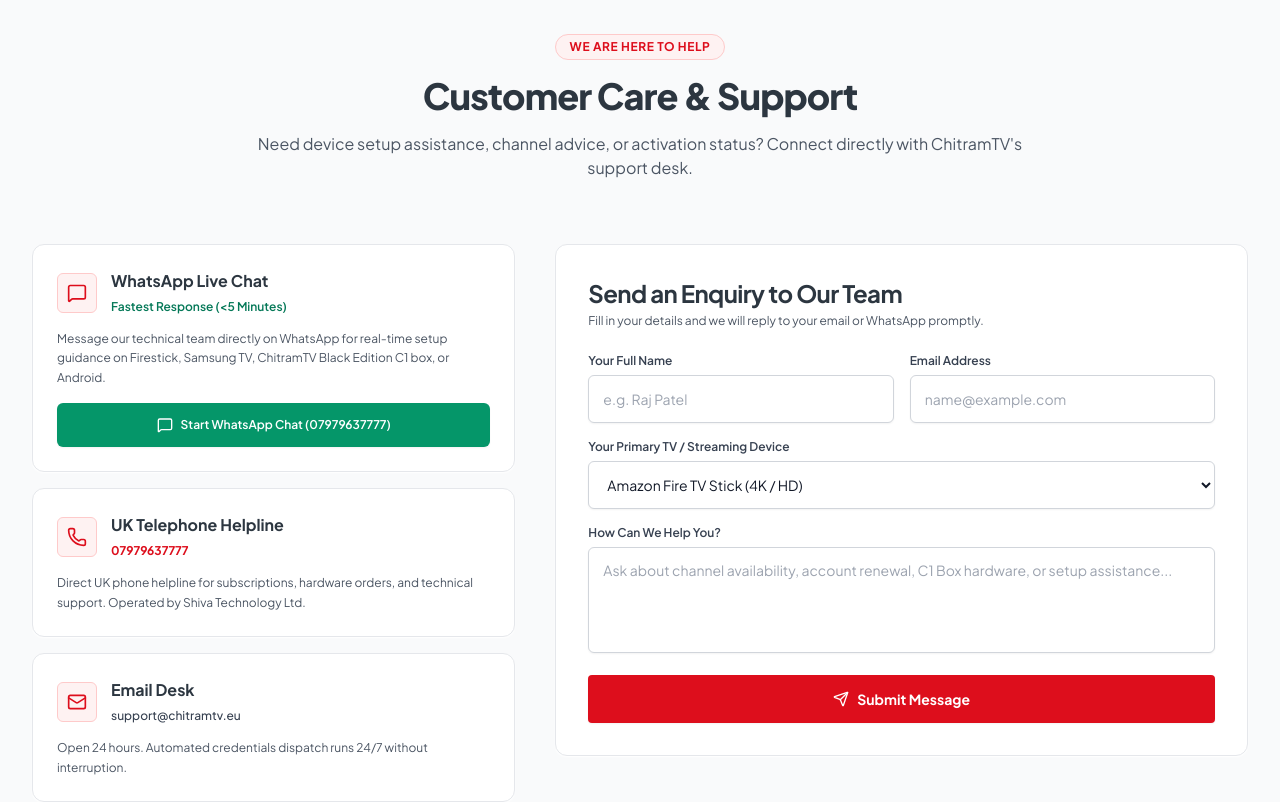
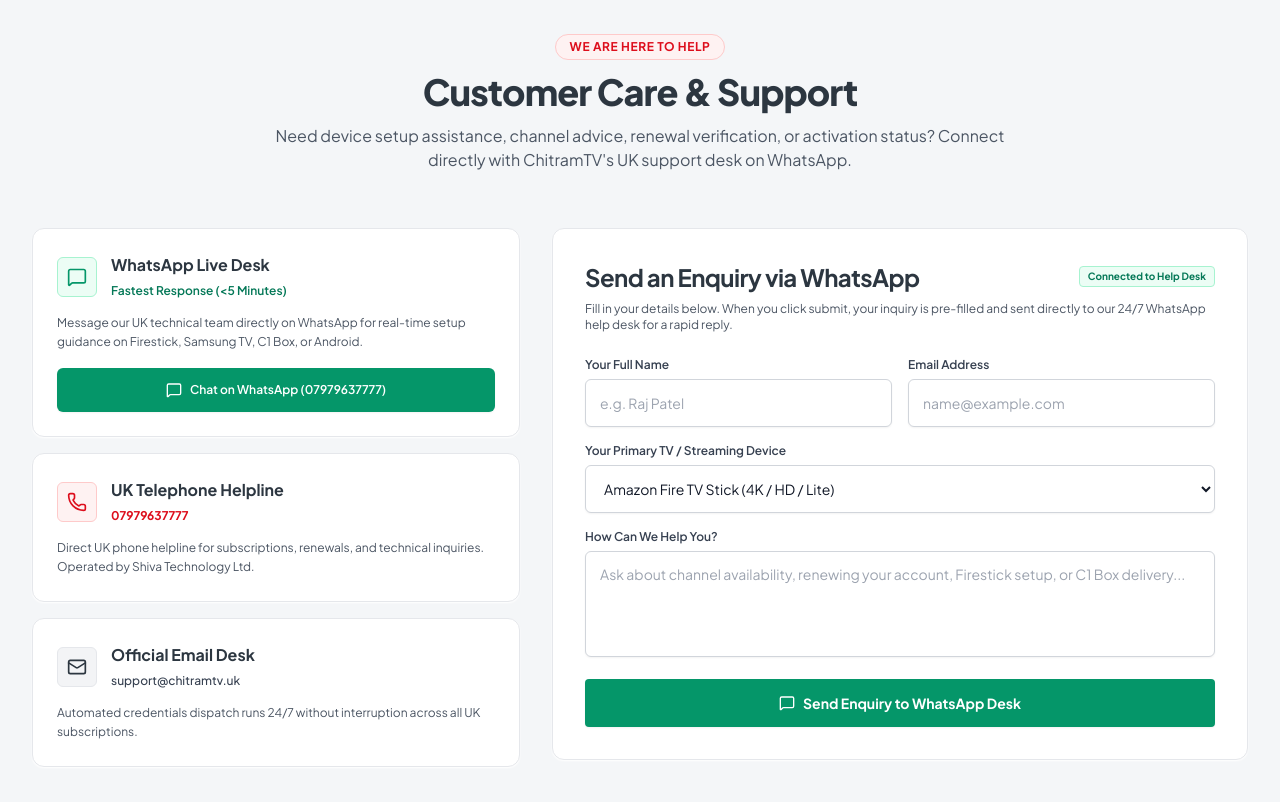
Before and after one commit to echelonsystemsgd-deep/uk-streaming-client, a Next.js app: page / in a window 1280 px wide. Shown: the part 8040-8842 px from the top of the page. Built offline with nearby package versions, Linux system fonts and the light colour scheme; no server answers.

Commit message:
feat(contact): link all contact forms and CTAs directly to WhatsApp help desk with prefilled details

```diff
--- a/src/app/contact/page.tsx
+++ b/src/app/contact/page.tsx
@@ -21,10 +21,24 @@
     message: "",
   });
   const [isSubmitted, setIsSubmitted] = useState(false);
+  const [whatsAppRedirectUrl, setWhatsAppRedirectUrl] = useState("");
 
   const handleSubmit = (e: React.FormEvent) => {
     e.preventDefault();
+    const messageBody = `*New ChitramTV UK Support Enquiry*\n\n` +
+      `*Name:* ${formData.name}\n` +
+      `*Email:* ${formData.email}\n` +
+      `*Phone:* ${formData.phone || "Not provided"}\n` +
+      `*Device:* ${formData.device}\n` +
+      `*Message:* ${formData.message}`;
+
+    const url = `https://wa.me/447979637777?text=${encodeURIComponent(messageBody)}`;
+    setWhatsAppRedirectUrl(url);
     setIsSubmitted(true);
+
+    if (typeof window !== "undefined") {
+      window.open(url, "_blank");
+    }
   };
 
   const jsonLdData = {
@@ -189,26 +203,36 @@
               <div className="p-6 rounded-xl border border-emerald-200 bg-emerald-50 text-center space-y-4">
                 <CheckCircle2 className="h-10 w-10 text-emerald-600 mx-auto" />
                 <div>
-                  <h3 className="text-lg font-bold text-[#2c3640]">Thank You, {formData.name || "Customer"}!</h3>
-                  <p className="text-xs sm:text-sm text-gray-600 mt-1">
-                    Your inquiry has been received by our desk. Our UK support team will respond shortly.
+                  <h3 className="text-lg font-bold text-[#2c3640]">Enquiry Ready for WhatsApp!</h3>
+                  <p className="text-xs sm:text-sm text-gray-600 mt-1 max-w-md mx-auto">
+                    Your details for <strong className="text-gray-900">{formData.name}</strong> have been formatted. If WhatsApp did not open automatically, tap below:
                   </p>
                 </div>
                 <div className="flex flex-col sm:flex-row gap-2 justify-center pt-2">
                   <a
-                    href={`https://wa.me/447979637777?text=${encodeURIComponent(`Hi ChitramTV Support, my name is ${formData.name}. ${formData.message}`)}`}
+                    href={whatsAppRedirectUrl}
                     target="_blank"
                     rel="noopener noreferrer"
-                    className="inline-flex items-center justify-center gap-2 bg-emerald-600 hover:bg-emerald-700 text-white font-bold text-xs h-11 px-5 rounded-lg transition-colors shadow-sm min-h-[44px]"
+                    className="inline-flex items-center justify-center gap-2 bg-emerald-600 hover:bg-emerald-700 text-white font-bold text-xs h-12 px-6 rounded-lg transition-colors shadow-sm min-h-[48px]"
                   >
                     <MessageSquare className="h-4 w-4" />
-                    <span>Send via WhatsApp for Faster Reply (&lt;5 min)</span>
+                    <span>Open WhatsApp Help Desk (07979637777)</span>
                   </a>
                   <Button
                     variant="outline"
                     size="sm"
-                    onClick={() => setIsSubmitted(false)}
-                    className="text-xs bg-white border-gray-300 text-gray-800 hover:bg-gray-50 h-11 min-h-[44px]"
+                    onClick={() => {
+                      setIsSubmitted(false);
+                      setFormData({
+                        name: "",
+                        email: "",
+                        phone: "",
+                        device: "ChitramTV Black Edition C1 Box",
+                        subject: "New Subscription Inquiry",
+                        message: "",
+                      });
+                    }}
+                    className="text-xs bg-white border-gray-300 text-gray-800 hover:bg-gray-50 h-12 min-h-[48px]"
                   >
                     Send another inquiry
                   </Button>
@@ -287,10 +311,10 @@
                   type="submit"
                   variant="default"
                   size="lg"
-                  className="w-full font-bold h-12 flex items-center justify-center gap-2 bg-[#dd0e1c] hover:bg-[#b00b16] text-white shadow-sm"
+                  className="w-full font-bold h-12 flex items-center justify-center gap-2 bg-emerald-600 hover:bg-emerald-700 text-white shadow-sm min-h-[48px]"
                 >
-                  <Send className="h-4 w-4" />
-                  <span>Submit Message to Desk</span>
+                  <MessageSquare className="h-4 w-4" />
+                  <span>Send Enquiry to WhatsApp Help Desk</span>
                 </Button>
               </form>
             )}
--- a/src/components/sections/ContactSection.tsx
+++ b/src/components/sections/ContactSection.tsx
@@ -2,51 +2,65 @@
 
 import React, { useState } from "react";
 import Link from "next/link";
-import { Phone, MessageSquare, Mail, Clock, Send, CheckCircle2, ChevronRight } from "lucide-react";
+import { Phone, MessageSquare, Mail, Clock, Send, CheckCircle2, ChevronRight, ExternalLink } from "lucide-react";
 import { Card, CardTitle } from "@/components/ui/card";
 import { Button } from "@/components/ui/button";
 
 export function ContactSection() {
   const [submitted, setSubmitted] = useState(false);
-  const [form, setForm] = useState({ name: "", email: "", device: "Firestick", message: "" });
+  const [form, setForm] = useState({ name: "", email: "", device: "Amazon Fire TV Stick", message: "" });
+  const [whatsAppRedirectUrl, setWhatsAppRedirectUrl] = useState("");
 
   const handleSubmit = (e: React.FormEvent) => {
     e.preventDefault();
     if (form.email && form.name) {
+      const messageBody = `*New ChitramTV UK Enquiry*\n\n` +
+        `*Name:* ${form.name}\n` +
+        `*Email:* ${form.email}\n` +
+        `*Device:* ${form.device}\n` +
+        `*Message:* ${form.message}`;
+
+      const url = `https://wa.me/447979637777?text=${encodeURIComponent(messageBody)}`;
+      setWhatsAppRedirectUrl(url);
       setSubmitted(true);
+
+      // Attempt immediate redirection to WhatsApp
+      if (typeof window !== "undefined") {
+        window.open(url, "_blank");
+      }
     }
   };
 
   return (
-    <section id="contact" className="py-16 sm:py-20 bg-background-elevated/40 border-b border-border/60">
+    <section id="contact" className="py-14 sm:py-20 bg-[#f4f6f8] border-b border-gray-200">
       <div className="container mx-auto max-w-7xl px-4 sm:px-6 lg:px-8">
 
         {/* Section Header */}
-        <div className="text-center max-w-3xl mx-auto mb-12 sm:mb-16 space-y-3 sm:space-y-4">
+        <div className="text-center max-w-3xl mx-auto mb-10 sm:mb-14 space-y-3">
           <div className="inline-flex items-center gap-2 rounded-full border border-red-200 bg-red-50 px-3.5 py-1 text-xs font-bold uppercase tracking-wider text-[#dd0e1c]">
             WE ARE HERE TO HELP
           </div>
           <h2 className="text-2xl sm:text-4xl font-extrabold text-[#2c3640] tracking-tight">
             Customer Care &amp; Support
           </h2>
-          <p className="text-sm sm:text-base text-gray-600 leading-relaxed">
-            Need device setup assistance, channel advice, or activation status? Connect directly with ChitramTV&apos;s support desk.
+          <p className="text-xs sm:text-base text-gray-600 leading-relaxed">
+            Need device setup assistance, channel advice, renewal verification, or activation status? Connect directly with ChitramTV&apos;s UK support desk on WhatsApp.
           </p>
         </div>
 
-        <div className="grid grid-cols-1 lg:grid-cols-12 gap-8 lg:gap-10 items-start">
+        <div className="grid grid-cols-1 lg:grid-cols-12 gap-6 lg:gap-8 items-start">
 
           {/* Contact Methods Cards */}
           <div className="lg:col-span-5 space-y-4">
 
-            <Card className="p-6 bg-white border-gray-200 shadow-sm rounded-xl">
+            <Card className="p-5 sm:p-6 bg-white border-gray-200 shadow-sm rounded-xl">
               <div className="flex items-center gap-3.5 mb-3">
-                <div className="h-10 w-10 rounded-lg bg-red-50 border border-red-200 flex items-center justify-center text-[#dd0e1c] shrink-0">
+                <div className="h-10 w-10 rounded-lg bg-emerald-50 border border-emerald-200 flex items-center justify-center text-emerald-600 shrink-0">
                   <MessageSquare className="h-5 w-5" />
                 </div>
                 <div>
                   <h4 className="text-base font-bold text-[#2c3640]">
-                    WhatsApp Live Chat
+                    WhatsApp Live Desk
                   </h4>
                   <span className="text-xs text-emerald-700 font-semibold">
                     Fastest Response (&lt;5 Minutes)
@@ -54,20 +68,20 @@
                 </div>
               </div>
               <p className="text-xs text-gray-600 mb-4 leading-relaxed">
-                Message our technical team directly on WhatsApp for real-time setup guidance on Firestick, Samsung TV, ChitramTV Black Edition C1 box, or Android.
+                Message our UK technical team directly on WhatsApp for real-time setup guidance on Firestick, Samsung TV, C1 Box, or Android.
               </p>
               <a
-                href="https://wa.me/447979637777"
+                href="https://wa.me/447979637777?text=Hi%20ChitramTV%20Support%2C%20I%20have%20an%20enquiry%20regarding%20your%20service."
                 target="_blank"
                 rel="noopener noreferrer"
-                className="inline-flex items-center justify-center gap-2 rounded-lg bg-emerald-600 hover:bg-emerald-700 text-white font-semibold text-xs px-4 py-3 h-11 w-full transition-colors shadow-sm"
+                className="inline-flex items-center justify-center gap-2 rounded-lg bg-emerald-600 hover:bg-emerald-700 text-white font-semibold text-xs px-4 py-3 h-11 w-full transition-colors shadow-sm min-h-[44px]"
               >
                 <MessageSquare className="h-4 w-4" />
-                <span>Start WhatsApp Chat (07979637777)</span>
+                <span>Chat on WhatsApp (07979637777)</span>
               </a>
             </Card>
 
-            <Card className="p-6 bg-white border-gray-200 shadow-sm rounded-xl">
+            <Card className="p-5 sm:p-6 bg-white border-gray-200 shadow-sm rounded-xl">
               <div className="flex items-center gap-3.5 mb-3">
                 <div className="h-10 w-10 rounded-lg bg-red-50 border border-red-200 flex items-center justify-center text-[#dd0e1c] shrink-0">
                   <Phone className="h-5 w-5" />
@@ -82,39 +96,44 @@
                 </div>
               </div>
               <p className="text-xs text-gray-600 leading-relaxed">
-                Direct UK phone helpline for subscriptions, hardware orders, and technical support. Operated by Shiva Technology Ltd.
+                Direct UK phone helpline for subscriptions, renewals, and technical inquiries. Operated by Shiva Technology Ltd.
               </p>
             </Card>
 
-            <Card className="p-6 bg-white border-gray-200 shadow-sm rounded-xl">
+            <Card className="p-5 sm:p-6 bg-white border-gray-200 shadow-sm rounded-xl">
               <div className="flex items-center gap-3.5 mb-3">
-                <div className="h-10 w-10 rounded-lg bg-red-50 border border-red-200 flex items-center justify-center text-[#dd0e1c] shrink-0">
+                <div className="h-10 w-10 rounded-lg bg-gray-100 border border-gray-200 flex items-center justify-center text-[#2c3640] shrink-0">
                   <Mail className="h-5 w-5" />
                 </div>
                 <div>
                   <h4 className="text-base font-bold text-[#2c3640]">
-                    Email Desk
+                    Official Email Desk
                   </h4>
                   <span className="text-xs text-gray-700 font-medium">
-                    support@chitramtv.eu
+                    support@chitramtv.uk
                   </span>
                 </div>
               </div>
               <p className="text-xs text-gray-600 leading-relaxed">
-                Open 24 hours. Automated credentials dispatch runs 24/7 without interruption.
+                Automated credentials dispatch runs 24/7 without interruption across all UK subscriptions.
               </p>
             </Card>
 
           </div>
 
-          {/* Contact Ticket Form */}
+          {/* Contact Ticket Form with Direct WhatsApp Dispatch */}
           <div className="lg:col-span-7">
             <Card className="p-5 sm:p-8 bg-white border-gray-200 shadow-sm rounded-xl">
-              <CardTitle className="text-xl sm:text-2xl font-bold text-[#2c3640] mb-1">
-                Send an Enquiry to Our Team
+              <div className="flex items-center justify-between mb-2">
+                <CardTitle className="text-xl sm:text-2xl font-bold text-[#2c3640]">
+                  Send an Enquiry via WhatsApp
                 </CardTitle>
+                <span className="text-[10px] font-bold text-emerald-700 bg-emerald-50 border border-emerald-200 px-2 py-0.5 rounded">
+                  Connected to Help Desk
+                </span>
+              </div>
               <p className="text-xs text-gray-600 mb-6">
-                Fill in your details and we will reply to your email or WhatsApp promptly.
+                Fill in your details below. When you click submit, your inquiry is pre-filled and sent directly to our 24/7 WhatsApp help desk for a rapid reply.
               </p>
 
               {!submitted ? (
@@ -160,13 +179,13 @@
                       onChange={(e) => setForm({ ...form, device: e.target.value })}
                       className="w-full rounded-lg border border-gray-300 bg-white px-3.5 py-3 text-base sm:text-sm text-gray-900 focus:border-[#dd0e1c] focus:outline-none focus:ring-1 focus:ring-[#dd0e1c] min-h-[48px] shadow-sm"
                     >
-                      <option value="ChitramTV_C1">ChitramTV Black Edition C1 Box</option>
-                      <option value="Firestick">Amazon Fire TV Stick (4K / HD)</option>
-                      <option value="AndroidTV">Android TV / Google TV</option>
-                      <option value="AppleTV">Apple TV 4K</option>
-                      <option value="Samsung">Samsung Smart TV (Tizen)</option>
-                      <option value="LG">LG Smart TV (webOS)</option>
-                      <option value="Mobile">iOS / Android Smartphone or Tablet</option>
+                      <option value="Amazon Fire TV Stick">Amazon Fire TV Stick (4K / HD / Lite)</option>
+                      <option value="ChitramTV Black Edition C1 Box">ChitramTV Black Edition C1 Box</option>
+                      <option value="Android TV / Google TV">Android TV / Google TV (Sony, Philips, TCL)</option>
+                      <option value="Samsung Smart TV (Tizen)">Samsung Smart TV (Tizen)</option>
+                      <option value="LG Smart TV (webOS)">LG Smart TV (webOS)</option>
+                      <option value="Apple TV 4K / iOS">Apple TV 4K / iOS (iPhone/iPad)</option>
+                      <option value="Windows PC / Mac">Windows PC / MacBook</option>
                     </select>
                   </div>
 
@@ -177,7 +196,7 @@
                     <textarea
                       rows={4}
                       required
-                      placeholder="Ask about channel availability, account renewal, C1 Box hardware, or setup assistance..."
+                      placeholder="Ask about channel availability, renewing your account, Firestick setup, or C1 Box delivery..."
                       value={form.message}
                       onChange={(e) => setForm({ ...form, message: e.target.value })}
                       className="w-full rounded-lg border border-gray-300 bg-white px-3.5 py-3 text-base sm:text-sm text-gray-900 placeholder:text-gray-400 focus:border-[#dd0e1c] focus:outline-none focus:ring-1 focus:ring-[#dd0e1c] resize-none shadow-sm"
@@ -188,32 +207,47 @@
                     type="submit"
                     variant="default"
                     size="lg"
-                    className="w-full font-bold flex items-center justify-center gap-2 min-h-[48px] text-base sm:text-sm bg-[#dd0e1c] hover:bg-[#b00b16] text-white shadow-sm"
+                    className="w-full font-bold flex items-center justify-center gap-2 min-h-[48px] text-base sm:text-sm bg-emerald-600 hover:bg-emerald-700 text-white shadow-sm"
                   >
-                    <Send className="h-4 w-4" />
-                    <span>Submit Message</span>
+                    <MessageSquare className="h-4 w-4" />
+                    <span>Send Enquiry to WhatsApp Desk</span>
                   </Button>
                 </form>
               ) : (
-                <div className="py-8 text-center space-y-3">
+                <div className="py-8 text-center space-y-4">
                   <div className="mx-auto flex h-12 w-12 items-center justify-center rounded-full bg-emerald-50 border border-emerald-200 text-emerald-600">
                     <CheckCircle2 className="h-6 w-6" />
                   </div>
-                  <h4 className="text-xl font-bold text-[#2c3640]">Thank You, {form.name}!</h4>
-                  <p className="text-xs text-gray-600 max-w-sm mx-auto">
-                    Your enquiry has been received. We will respond to <strong className="text-gray-900">{form.email}</strong> shortly.
+                  <div>
+                    <h4 className="text-xl font-bold text-[#2c3640]">Enquiry Ready for WhatsApp!</h4>
+                    <p className="text-xs sm:text-sm text-gray-600 max-w-md mx-auto mt-1">
+                      Your details for <strong className="text-gray-900">{form.name}</strong> have been formatted. If WhatsApp did not open automatically, tap the button below:
                     </p>
+                  </div>
+
+                  <div className="pt-2 flex flex-col sm:flex-row gap-3 justify-center">
+                    <a
+                      href={whatsAppRedirectUrl}
+                      target="_blank"
+                      rel="noopener noreferrer"
+                      className="inline-flex items-center justify-center gap-2 bg-emerald-600 hover:bg-emerald-700 text-white font-bold text-xs h-12 px-6 rounded-lg transition-colors shadow-sm min-h-[48px]"
+                    >
+                      <MessageSquare className="h-4 w-4" />
+                      <span>Continue to WhatsApp Desk (07979637777)</span>
+                      <ExternalLink className="h-3.5 w-3.5 ml-1" />
+                    </a>
                     <Button
                       variant="outline"
                       size="sm"
-                    className="min-h-[44px] bg-white border-gray-300 text-gray-800 hover:bg-gray-50 shadow-sm"
+                      className="min-h-[48px] bg-white border-gray-300 text-gray-800 hover:bg-gray-50 shadow-sm"
                       onClick={() => {
                         setSubmitted(false);
-                      setForm({ name: "", email: "", device: "Firestick", message: "" });
+                        setForm({ name: "", email: "", device: "Amazon Fire TV Stick", message: "" });
                       }}
                     >
                       Send Another Message
                     </Button>
+                  </div>
                 </div>
               )}
             </Card>
@@ -222,7 +256,7 @@
         </div>
 
         {/* Link to dedicated /contact page */}
-        <div className="mt-12 text-center">
+        <div className="mt-10 sm:mt-12 text-center">
           <Link
             href="/contact"
             className="inline-flex items-center gap-2 text-xs font-semibold text-gray-700 hover:text-gray-900 bg-white border border-gray-300 hover:border-gray-400 px-5 py-3 rounded-lg shadow-sm transition-colors min-h-[44px]"
```
Lines whose indentation alone changed are shown as unchanged.
